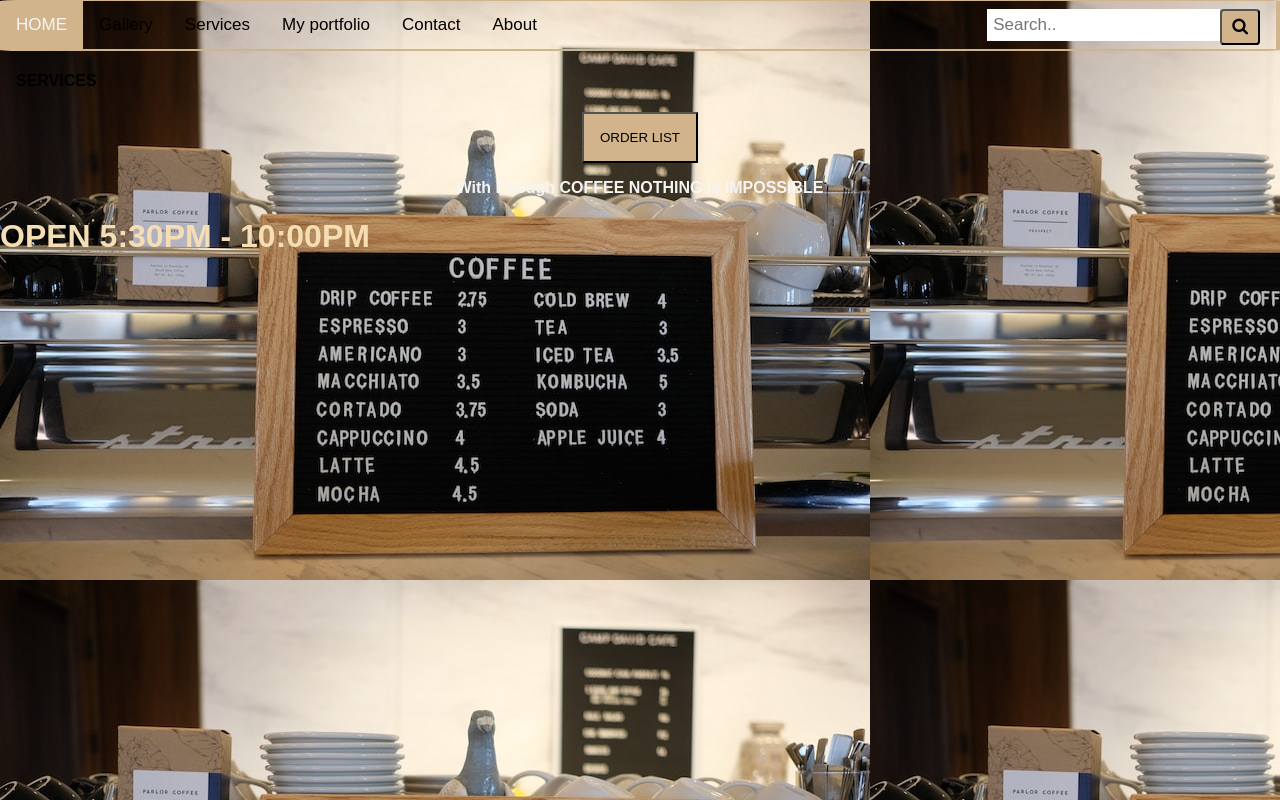
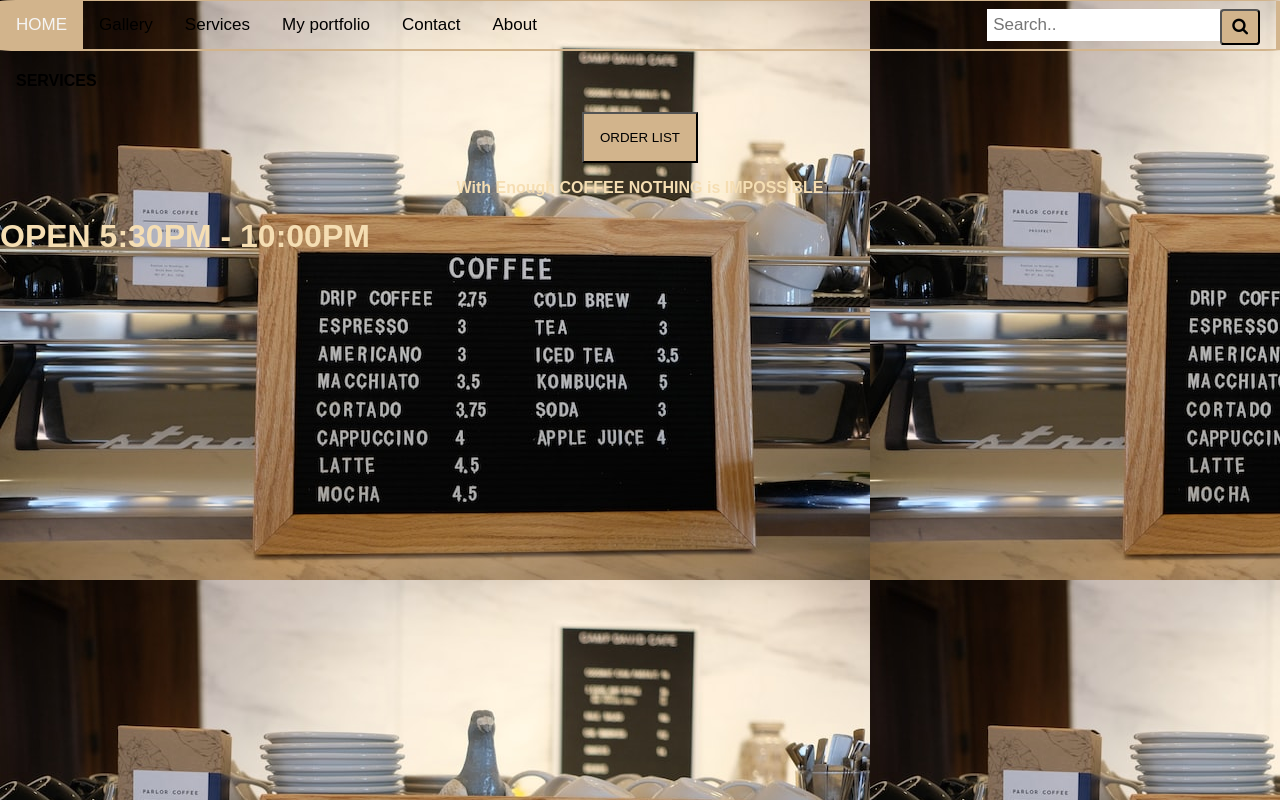
Before and after one commit to rowel24regana/rowel24regana.github.io, a plain HTML site: page services.html in a window 1280 px wide. Drawn offline with Linux system fonts and the light colour scheme.

Commit message:
Update services.html

```diff
--- a/services.html
+++ b/services.html
@@ -149,7 +149,7 @@ body {
   </div>
 </center>
 <center>
-<b><p style="color:whitesmoke">With Enough COFFEE NOTHING is IMPOSSIBLE</p></center>
+<b><p style="color:Wheat">With Enough COFFEE NOTHING is IMPOSSIBLE</p></center>
 <b><h1 style="text-align:bottom;color:wheat">OPEN 5:30PM - 10:00PM</h1>
 </body>
 </html>
```
